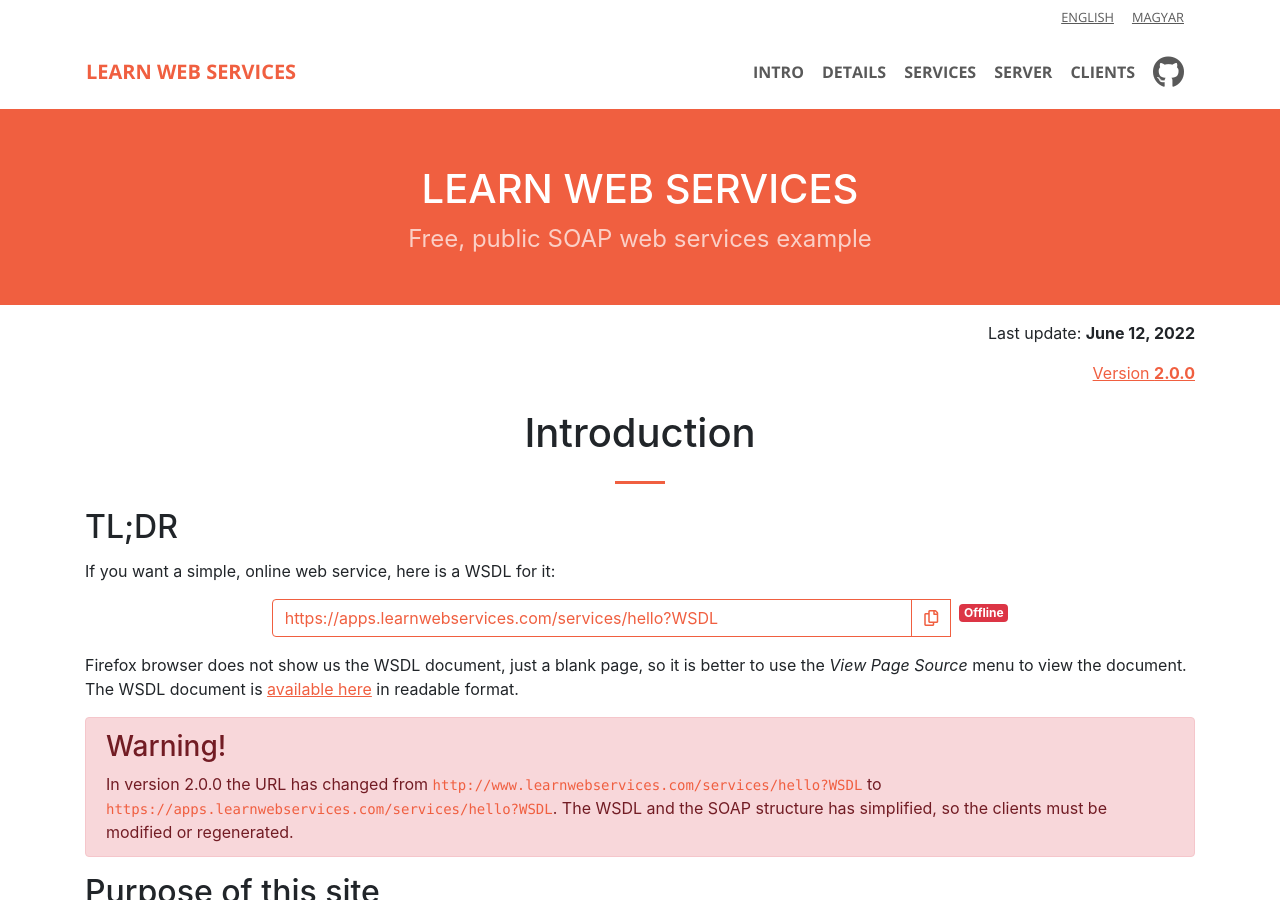
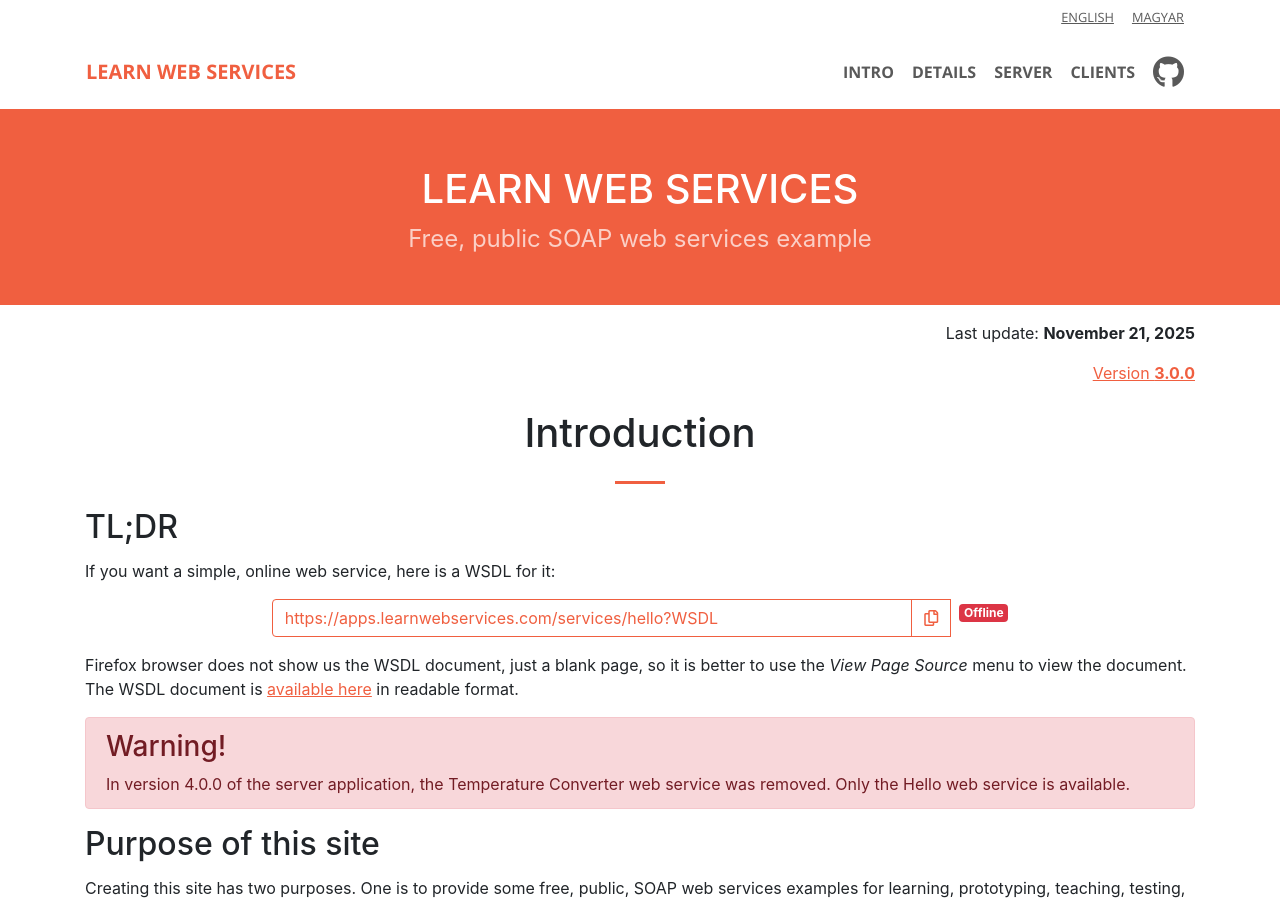
Before and after one commit to vicziani/learnwebservices, a Jekyll site: the page built from docs/index.md, in a window 1280 px wide and 900 px high. Built offline with Jekyll 4.4.1, drawn with Linux system fonts in a browser that asks for light colours; nearby versions of some CDN libraries; comment, search, counter and statistics services are not loaded; some of the changed text lies outside the part shown.

Commit message:
Remove Temperature Converter web service

````diff
--- a/docs/_config.yml
+++ b/docs/_config.yml
@@ -3,6 +3,8 @@
 
 # URL of the backend server
 api_url: "https://apps.learnwebservices.com"
+
+site_version: "3.0.0"
 
 # Build settings
 markdown: kramdown
--- a/docs/_includes/nav.html
+++ b/docs/_includes/nav.html
@@ -1,6 +1,7 @@
 <nav class="navbar navbar-expand-lg navbar-light container">
   <a href="/" class="navbar-brand">Learn web services</a>
-    <button class="navbar-toggler" type="button" data-toggle="collapse" data-target="#navbarSupportedContent" aria-controls="navbarNav" aria-expanded="false" aria-label="Toggle navigation">
+  <button class="navbar-toggler" type="button" data-toggle="collapse" data-target="#navbarSupportedContent"
+    aria-controls="navbarNav" aria-expanded="false" aria-label="Toggle navigation">
     <span class="navbar-toggler-icon"></span>
   </button>
   <div class="collapse navbar-collapse" id="navbarSupportedContent">
@@ -12,16 +13,14 @@
         <a class="nav-link" href="#details">Details</a>
       </li>
       <li class="nav-item">
-          <a class="nav-link" href="#other-services">Services</a>
-        </li>
-        <li class="nav-item">
         <a class="nav-link" href="#server-application">Server</a>
       </li>
       <li class="nav-item">
         <a class="nav-link" href="#client-implementations">Clients</a>
       </li>
       <li class="nav-item">
-          <a class="nav-link github-icon" href="https://github.com/vicziani/learnwebservices" title="Source code on GitHub"><i class="fab fa-github"></i></a>
+        <a class="nav-link github-icon" href="https://github.com/vicziani/learnwebservices"
+          title="Source code on GitHub"><i class="fab fa-github"></i></a>
       </li>
     </ul>
   </div>
--- a/docs/index-curl.txt
+++ b/docs/index-curl.txt
@@ -11,8 +11,6 @@
 
   http://www.learnwebservices.com/services/hello?WSDL
 
-  http://www.learnwebservices.com/services/tempconverter?wsdl
-
 Use the following command to call the web service with curl:
 
 $ curl --request POST --header "Content-Type: text/xml;charset=UTF-8"  \
--- a/docs/index.md
+++ b/docs/index.md
@@ -4,12 +4,12 @@
 
 <div class="pt-3 text-right">
   Last update:
-  <span class="text-nowrap font-weight-bold">June 12, 2022</span>
+  <span class="text-nowrap font-weight-bold">November 21, 2025</span>
 </div>
 <div class="pt-3 text-right">
   <a href="https://github.com/vicziani/learnwebservices/blob/master/CHANGELOG.md">
     Version
-    <span class="text-nowrap font-weight-bold">2.0.0</span>
+    <span class="text-nowrap font-weight-bold">{{site.site_version}}</span>
     </a>
 </div>
 
@@ -40,16 +40,15 @@
 <div class="alert alert-danger" role="alert">
     <h3 class="alert-heading">Warning!</h3>
 
-    In version 2.0.0 the URL has changed from <code class="highlighter-rouge">http://www.learnwebservices.com/services/hello?WSDL</code> to
-    <code class="highlighter-rouge">https://apps.learnwebservices.com/services/hello?WSDL</code>.
-    The WSDL and the SOAP structure has simplified, so the clients must be modified or regenerated.
+    In version 4.0.0 of the server application, the Temperature Converter web service was removed. Only the Hello web service is available.
+
 </div>
 
 ## Purpose of this site
 
 Creating this site has two purposes. One is to provide some free, public, SOAP web services examples for learning, prototyping, teaching, testing, demonstrating tools, libraries or technologies. You may use these web services in blog posts, tutorials, videos. I would like to operate this website for reference in the long run.
 
-The second purpose is to present client applications examples in different programming languages, using with different libraries. You can find the source code of the examples on GitHub what I am going to  update regularly for  the latest versions.
+The second purpose is to present client applications examples in different programming languages, using with different libraries. You can find the source code of the examples on GitHub what I am going to update regularly for the latest versions.
 
 If you have a question, you can ask it in [this Gitter room](https://gitter.im/learnwebservices/community).
 
@@ -57,11 +56,11 @@
 
 SOAP web services may be considered as best practices to exchange data between different applications, based on XML and mostly HTTP(S) protocol. Because of the formats and protocols are text based, they are readable by most of the applications and by humans as well. Web services became very popular, and easy to use on any platform and with any programming language.
 
-SOAP web services are based on OASIS and W3C standards, and the  WS-I organization provides some useful profiles to increase interoperability.
+SOAP web services are based on OASIS and W3C standards, and the WS-I organization provides some useful profiles to increase interoperability.
 
 SOAP is a messaging protocol specifying an XML-based message format. This is called the SOAP envelope, encapsulating the message content. The WSDL format is based on XML as well, and specifies the interface - how to call the service, and what are the input and output formats.
 
-Sometime the SOAP web services are considered legacy solutions today, because the RESTful web services are becoming increasingly popular. Also  this is true, but the SOAP web services will be along for a long time.
+Sometime the SOAP web services are considered legacy solutions today, because the RESTful web services are becoming increasingly popular. Also this is true, but the SOAP web services will be along for a long time.
 
 # Details
 
@@ -110,28 +109,6 @@
    </soap:Body>
 </soap:Envelope>
 ```
-
-# Other services
-
-<hr />
-
-Celsius to Fahrenheit converter
-
-<div class="d-flex justify-content-center mb-3">
-  <div class="form-row col-md-8">
-    <div class="input-group">
-      <input type="text" value="{{site.api_url}}/services/tempconverter?wsdl" id="highlighted-wsdl-temp" class="form-control"/>
-      <div class="input-group-append">
-        <button class="btn btn-outline-primary btn-copy" type="button" data-clipboard-target="#highlighted-wsdl-temp" title="Copied">
-          <i class="copy-button far fa-copy"></i>
-          </button>
-      </div>
-      <div>
-        <span id="health-check-badge-converter" class="badge d-none ml-2">Unknown</span>
-      </div>
-    </div>
-  </div>
-</div>
 
 # Server application
 
@@ -330,7 +307,6 @@
 </div>
 <div class="tab-pane fade" id="sws" role="tabpanel" aria-labelledby="sws-tab" markdown="1">
 
-
 The following source code demonstrates calling the web service using
 [Spring Web Services](https://spring.io/projects/spring-ws) library and
 [maven-jaxb2-plugin](https://github.com/highsource/maven-jaxb2-plugin) Maven plugin.
@@ -350,7 +326,6 @@
 
 </div>
 <div class="tab-pane fade" id="axis2" role="tabpanel" aria-labelledby="axis2-tab" markdown="1">
-
 
 The following source code demonstrates calling the web service using
 [Apache Axis2/Java](http://axis.apache.org/axis2/java/core/index.html) library,
@@ -404,7 +379,6 @@
 <p><a class="github-icon" href="https://github.com/vicziani/learnwebservices/tree/master/lwsapp-groovy-client" title="Source code on GitHub"><i class="fab fa-github"></i></a>
 <a href="https://github.com/vicziani/learnwebservices/tree/master/lwsapp-groovy-client">Source code</a></p>
 
-
 </div>
 <div class="tab-pane fade" id="python" role="tabpanel" aria-labelledby="python-tab" markdown="1">
 
@@ -437,22 +411,27 @@
     </soapenv:Body>
  </soapenv:Envelope>`;
 
- const fetchData = {
-    method: 'POST',
-    body: request
- };
+const fetchData = {
+  method: "POST",
+  body: request,
+};
 
- fetch(url, fetchData)
-   .then(function(response) {
-     return response.text();
-   })
-   .then(function(xml) {
-       const xmlDoc = new DOMParser().parseFromString(xml, "text/xml");
-       console.log(xmlDoc.getElementsByTagNameNS("http://learnwebservices.com/services/hello", "Message")[0].textContent);
-   })
-   .catch(function(error) {
-     console.log("Error calling webservice: " + error);
-   });
+fetch(url, fetchData)
+  .then(function (response) {
+    return response.text();
+  })
+  .then(function (xml) {
+    const xmlDoc = new DOMParser().parseFromString(xml, "text/xml");
+    console.log(
+      xmlDoc.getElementsByTagNameNS(
+        "http://learnwebservices.com/services/hello",
+        "Message"
+      )[0].textContent
+    );
+  })
+  .catch(function (error) {
+    console.log("Error calling webservice: " + error);
+  });
 ```
 
 You can try this online by pressing the _Call the web service!_ button below.
@@ -485,11 +464,11 @@
 ```javascript
 const soap = require("soap");
 const url = "https://apps.learnwebservices.com/services/hello?wsdl";
-const args = {Name: "John Doe"};
-soap.createClient(url, function(err, client) {
-    client.SayHello(args, function(err, result) {
-        console.log(result.Message);
-    });
+const args = { Name: "John Doe" };
+soap.createClient(url, function (err, client) {
+  client.SayHello(args, function (err, result) {
+    console.log(result.Message);
+  });
 });
 ```
 
@@ -558,7 +537,7 @@
 
 ## Contributors
 
-* Rita Kuti
-* Mauro Chojrin ([mchojrin](https://github.com/mchojrin))
-* János Rácz ([rczjns](https://github.com/rczjns))
-* Bea Vörös ([beavoros](https://github.com/beavoros))
+- Rita Kuti
+- Mauro Chojrin ([mchojrin](https://github.com/mchojrin))
+- János Rácz ([rczjns](https://github.com/rczjns))
+- Bea Vörös ([beavoros](https://github.com/beavoros))
````
Also changed, not shown: docs/_includes/hu/nav.html (+4 -5 lines), docs/index-hu.md (+33 -52 lines), CHANGELOG.md. Lines whose indentation alone changed are shown as unchanged.
